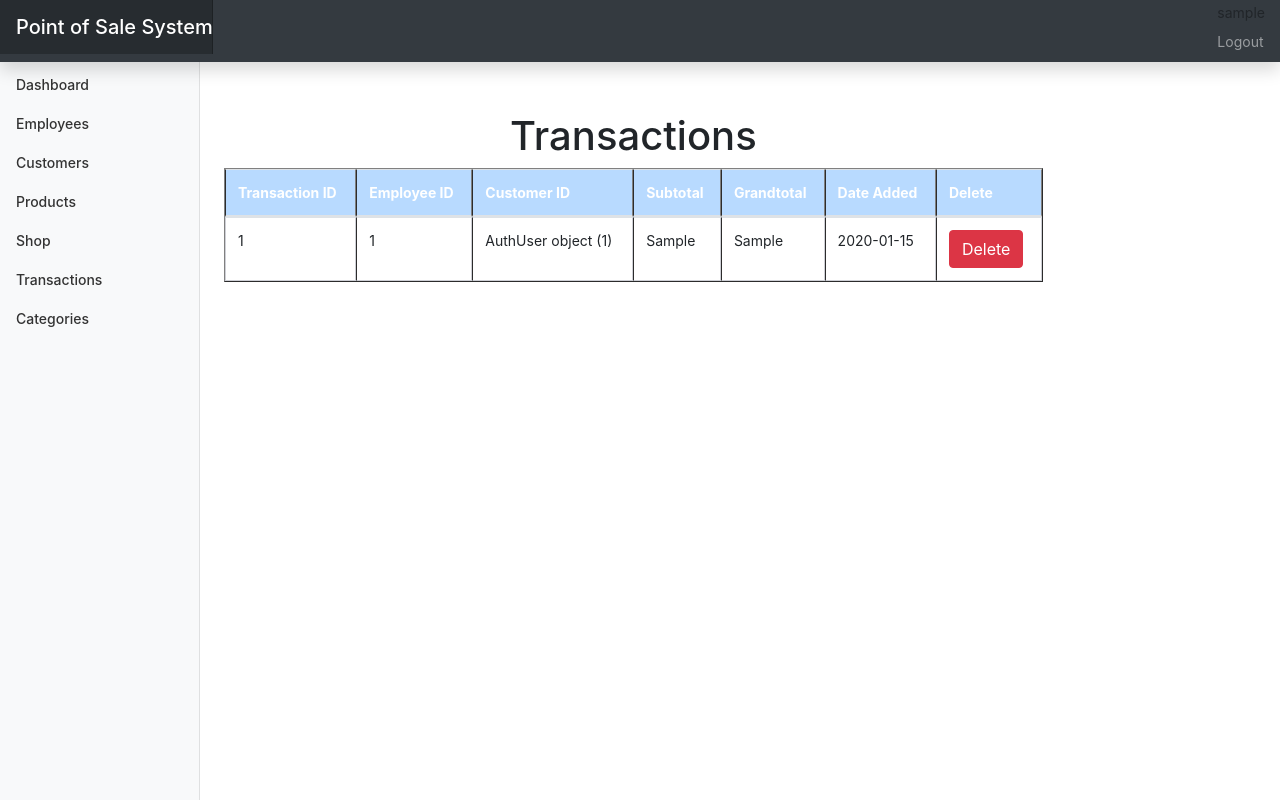
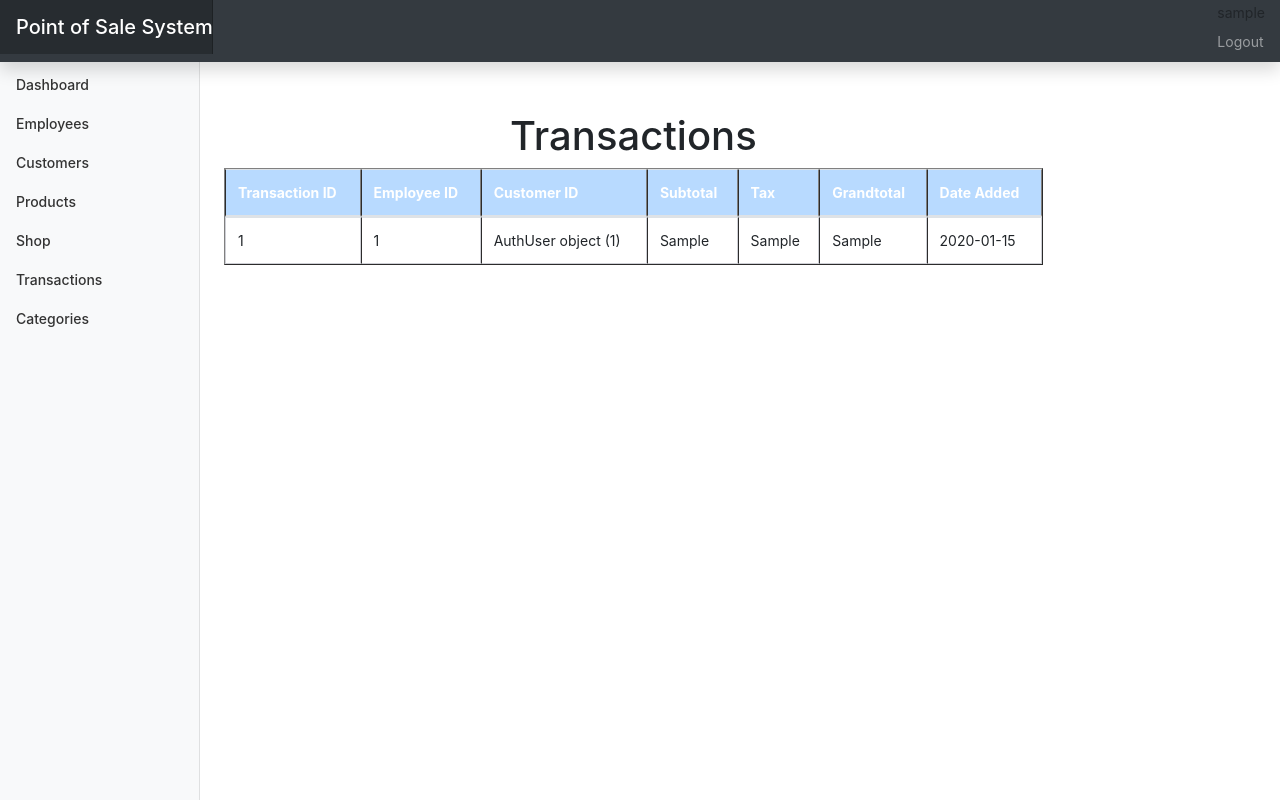
Before and after one commit to ethanmaxey/pos_system, a Django app: page /transactionTable/ in a window 1280 px wide. Run offline with Django 4.2, Linux system fonts and the light colour scheme; a user stored in the database is signed in; tables that the repository leaves empty hold one stand-in row (values such as "Sample post").

Commit message:
second transaction bug fix, removed delete button

```diff
--- a/templates/transactions.html
+++ b/templates/transactions.html
@@ -18,9 +18,9 @@
                     <th class="table-primary">Employee ID</th>
                     <th class="table-primary">Customer ID</th>
                     <th class="table-primary">Subtotal</th>
+                    <th class="table-primary">Tax</th>
                     <th class="table-primary">Grandtotal</th>
                     <th class="table-primary">Date Added</th>
-                    <th class="table-primary">Delete</th>
                 </tr>
             </thead>
             <tbody>
@@ -30,9 +30,9 @@
                     <td>{{pro.empid}}</td>
                     <td>{{pro.cusid}}</td>
                     <td>{{pro.subtotal}}</td>
+                    <td>{{pro.tax}}</td>
                     <td>{{pro.grandtotal}}</td>
                     <td>{{pro.dateadded}}</td>
-                    <td><a href="#"><button type="button" class="btn btn-danger">Delete</button></a></td>
                 </tr>
                 {%endfor%}
             </tbody>
```
